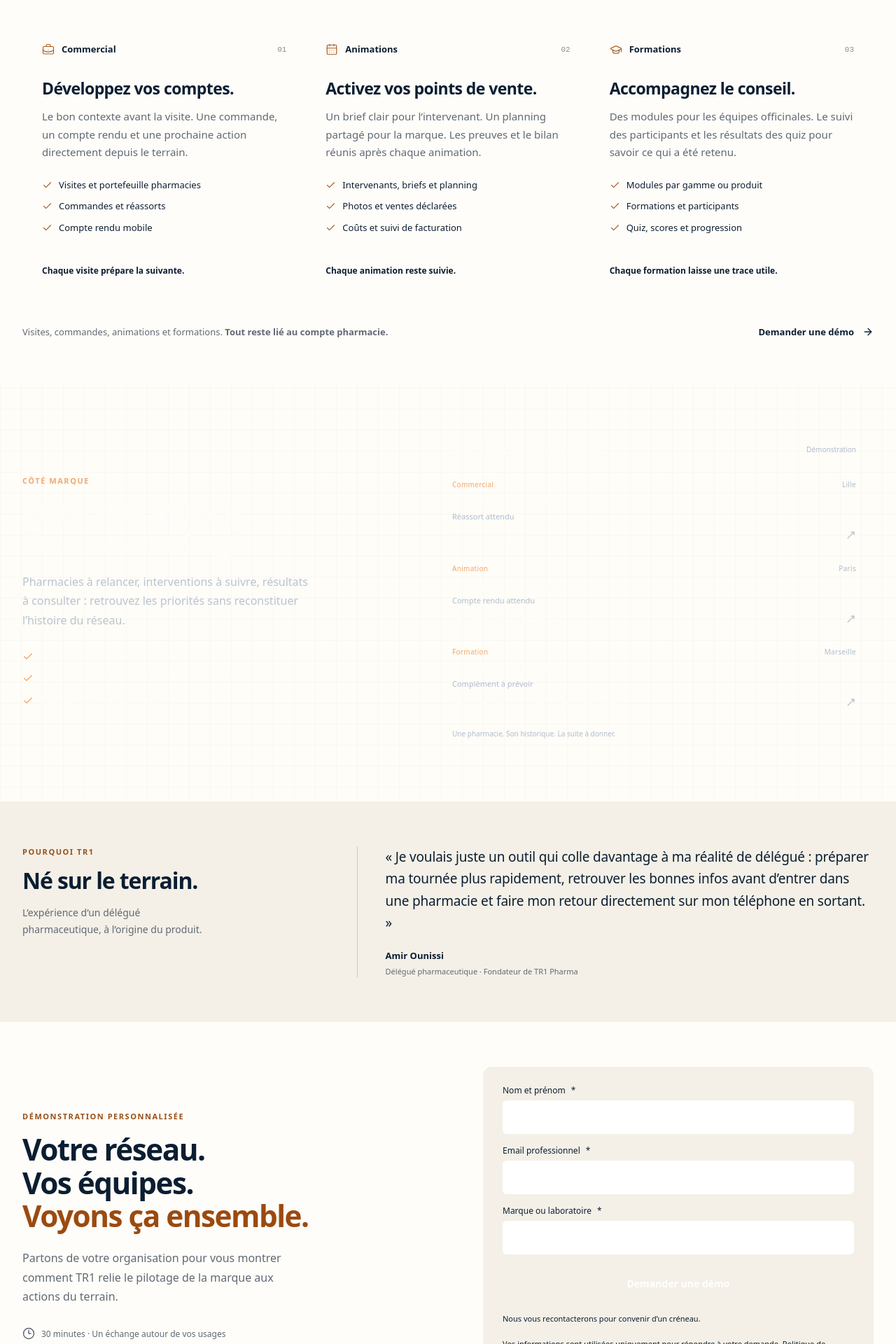
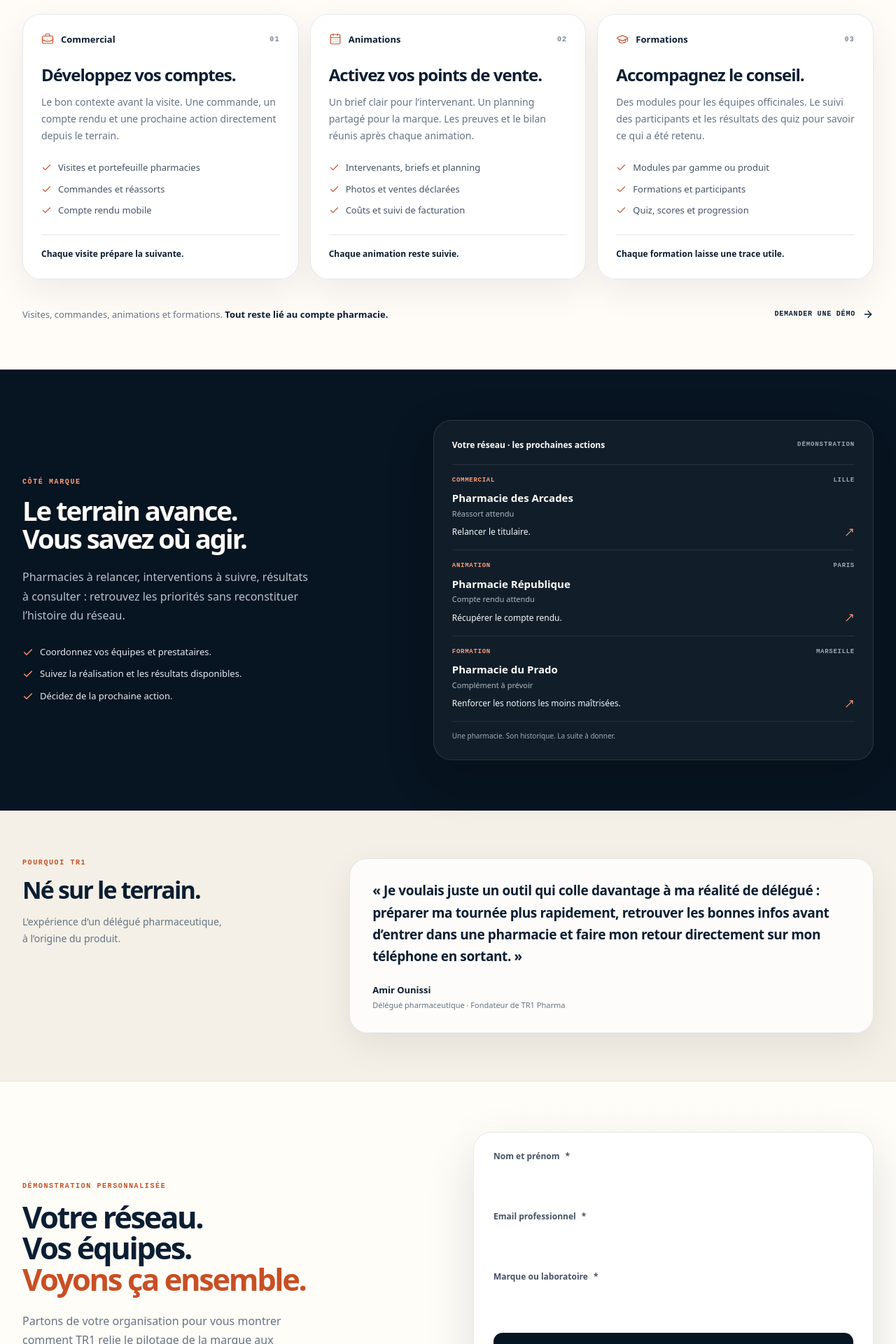
Before and after one commit to Amir-ounissi/TR1-Pharma, a Next.js app: page / in a window 1280 px wide. Shown: the part 1740-3660 px from the top of the page at 70% size. Built offline with nearby package versions, Linux system fonts and the light colour scheme; no server answers.

Commit message:
style(marketing): reprend le langage visuel de la connexion

```diff
--- a/src/app/(public)/landing.module.css
+++ b/src/app/(public)/landing.module.css
@@ -11,9 +11,9 @@
 }
 
 .platform {
-  padding-block: 76px 48px;
-  background: #fffdf9;
-  border-block: 1px solid var(--tr1-line);
+  padding-block: 76px 56px;
+  border-block: 1px solid rgba(11, 30, 50, .10);
+  background: rgba(255, 253, 248, .82);
 }
 
 .sectionHeading {
@@ -21,52 +21,52 @@
   grid-template-columns: 1fr 1fr;
   align-items: end;
   gap: 64px;
-  margin-bottom: 40px;
+  margin-bottom: 36px;
 }
 
 .eyebrow {
-  margin-bottom: 16px;
-  font-size: 11px;
-  font-weight: 650;
+  margin-bottom: 14px;
+  font-family: var(--font-mono);
+  font-size: 10px;
+  font-weight: 900;
   line-height: 1.4;
-  letter-spacing: .14em;
+  letter-spacing: .16em;
   text-transform: uppercase;
-  color: #985019;
+  color: #c84f24;
 }
 
 .heading {
-  font-size: clamp(30px, 3.1vw, 42px);
-  font-weight: 700;
-  line-height: 1.12;
-  letter-spacing: -.035em;
+  color: #0b1e32;
+  font-size: clamp(31px, 3.1vw, 44px);
+  font-weight: 900;
+  line-height: 1.03;
+  letter-spacing: -.055em;
   text-wrap: balance;
 }
 
 .intro {
   max-width: 440px;
   margin-left: auto;
-  color: #606974;
-  font-size: 17px;
-  line-height: 1.65;
+  color: #667384;
+  font-size: 16px;
+  line-height: 1.7;
 }
 
 .useCases {
   display: grid;
   grid-template-columns: repeat(3, minmax(0, 1fr));
-  border: 1px solid var(--tr1-line);
-  border-radius: 14px;
-  overflow: hidden;
+  gap: 16px;
 }
 
 .useCase {
   display: flex;
+  min-width: 0;
   flex-direction: column;
-  padding: 28px;
-  min-width: 0;
-}
-
-.useCase + .useCase {
-  border-left: 1px solid var(--tr1-line);
+  padding: 26px;
+  border: 1px solid rgba(11, 30, 50, .10);
+  border-radius: 1.6rem;
+  background: rgba(255, 255, 255, .9);
+  box-shadow: 0 18px 50px rgba(7, 20, 33, .07);
 }
 
 .useCaseTop {
@@ -74,39 +74,45 @@
   align-items: center;
   justify-content: space-between;
   gap: 16px;
-  margin-bottom: 32px;
+  margin-bottom: 28px;
 }
 
 .role {
   display: inline-flex;
   align-items: center;
   gap: 10px;
+  color: #0b1e32;
   font-size: 13px;
-  font-weight: 650;
+  font-weight: 800;
 }
 
-.role svg {
-  color: #a95b20;
+.role svg,
+.features svg,
+.brandBenefits svg {
+  color: #c84f24;
 }
 
 .number {
-  color: #8a8e91;
+  color: #7a8797;
   font-family: var(--font-mono);
-  font-size: 11px;
+  font-size: 10px;
+  font-weight: 800;
+  letter-spacing: .12em;
 }
 
 .useCase h3 {
-  font-size: 23px;
-  font-weight: 650;
-  letter-spacing: -.025em;
-  line-height: 1.2;
+  color: #0b1e32;
+  font-size: 24px;
+  font-weight: 900;
+  letter-spacing: -.04em;
+  line-height: 1.08;
 }
 
 .description {
   margin-top: 14px;
-  color: #606974;
-  font-size: 15px;
-  line-height: 1.7;
+  color: #667384;
+  font-size: 14px;
+  line-height: 1.72;
 }
 
 .features {
@@ -114,6 +120,7 @@
   gap: 11px;
   padding-block: 24px;
   margin-top: auto;
+  color: #445265;
   font-size: 13px;
   line-height: 1.5;
 }
@@ -129,15 +136,15 @@
 .brandBenefits svg {
   flex-shrink: 0;
   margin-top: 2px;
-  color: #a95b20;
 }
 
 .outcome {
-  padding-top: 18px;
-  border-top: 1px solid var(--tr1-line);
+  padding-top: 17px;
+  border-top: 1px solid rgba(11, 30, 50, .10);
+  color: #0b1e32;
   font-size: 12px;
   line-height: 1.6;
-  font-weight: 550;
+  font-weight: 800;
 }
 
 .platformFoot {
@@ -150,67 +157,75 @@
 
 .platformFoot p {
   max-width: 600px;
-  color: #606974;
+  color: #667384;
   font-size: 13px;
   line-height: 1.7;
 }
 
-.platformFoot strong { font-weight: 550; color: var(--tr1-navy); }
+.platformFoot strong {
+  color: #0b1e32;
+  font-weight: 800;
+}
 
 .textLink {
   display: inline-flex;
   align-items: center;
   flex-shrink: 0;
-  gap: 12px;
+  gap: 10px;
   min-height: 44px;
-  font-size: 13px;
-  font-weight: 650;
-  text-underline-offset: 5px;
+  color: #0b1e32;
+  font-family: var(--font-mono);
+  font-size: 10px;
+  font-weight: 900;
+  letter-spacing: .08em;
+  text-transform: uppercase;
 }
 
-.textLink:hover { text-decoration: underline; }
-.textLink:focus-visible { outline: 2px solid var(--tr1-orange); outline-offset: 5px; }
+.textLink:hover { color: #c84f24; }
+.textLink:focus-visible { outline: 2px solid #c84f24; outline-offset: 5px; }
 
 .brand {
-  padding-block: 64px;
-  background: var(--tr1-navy);
-  color: #fffdf9;
+  padding-block: 72px;
+  background: #071421;
+  color: #fffdf8;
 }
 
 .brandGrid {
   display: grid;
   grid-template-columns: .9fr 1.1fr;
-  gap: 76px;
+  gap: 72px;
   align-items: center;
 }
 
-.brand .eyebrow { color: #f2a76d; }
-.brand .heading { font-size: clamp(30px, 3vw, 40px); }
+.brand .eyebrow { color: #ff9d78; }
+.brand .heading { color: #fffdf8; font-size: clamp(31px, 3vw, 42px); }
 
 .brandCopy > p:not(.eyebrow) {
-  max-width: 410px;
+  max-width: 420px;
   margin-top: 22px;
-  color: #bac3cf;
+  color: #b9c2ce;
   font-size: 16px;
-  line-height: 1.7;
+  line-height: 1.72;
 }
 
 .brandBenefits {
   display: grid;
   gap: 12px;
   margin-top: 28px;
+  color: #e6ebf0;
   font-size: 13px;
   line-height: 1.5;
 }
 
-.brandBenefits svg { color: #f2a76d; }
+.brandBenefits svg { color: #ff9d78; }
 
 .networkPreview {
   min-width: 0;
-  padding: 24px;
-  border: 1px solid #ffffff24;
-  border-radius: 12px;
-  background: #ffffff06;
+  padding: 26px;
+  border: 1px solid rgba(255, 255, 255, .11);
+  border-radius: 1.6rem;
+  background: rgba(255, 255, 255, .045);
+  box-shadow: 0 24px 70px rgba(0, 0, 0, .20);
 }
 
 .previewHead {
@@ -219,29 +234,40 @@
   align-items: center;
   gap: 12px;
   font-size: 12px;
-  font-weight: 550;
+  font-weight: 800;
 }
 
-.demoLabel { color: #aebccc; font-size: 10px; font-weight: 400; }
+.demoLabel {
+  color: #9eabb9;
+  font-family: var(--font-mono);
+  font-size: 9px;
+  font-weight: 800;
+  letter-spacing: .10em;
+  text-transform: uppercase;
+}
+
 .priorities { margin-top: 18px; }
 
 .priority {
-  padding-block: 15px;
-  border-top: 1px solid #ffffff1c;
+  padding-block: 16px;
+  border-top: 1px solid rgba(255, 255, 255, .09);
 }
 
 .priorityLabel {
   display: flex;
   gap: 10px;
   justify-content: space-between;
-  color: #aebccc;
-  font-size: 10px;
-  letter-spacing: .03em;
+  color: #9eabb9;
+  font-family: var(--font-mono);
+  font-size: 9px;
+  font-weight: 800;
+  letter-spacing: .08em;
+  text-transform: uppercase;
 }
 
-.priorityLabel > span:first-child { color: #f2a76d; }
-.pharmacyName { margin-top: 6px; font-size: 14px; font-weight: 550; }
-.signal { margin-top: 3px; font-size: 11px; color: #aebccc; }
+.priorityLabel > span:first-child { color: #ff9d78; }
+.pharmacyName { margin-top: 7px; font-size: 15px; font-weight: 800; }
+.signal { margin-top: 3px; font-size: 11px; color: #aeb8c5; }
 
 .nextAction {
   display: flex;
@@ -249,57 +275,114 @@
   justify-content: space-between;
   gap: 16px;
   margin-top: 9px;
+  color: #f4f6f8;
   font-size: 12px;
   line-height: 1.5;
 }
 
-.nextAction svg { flex-shrink: 0; color: #aebccc; }
-.previewFoot { padding-top: 12px; border-top: 1px solid #ffffff1c; color: #aebccc; font-size: 10px; }
+.nextAction svg { flex-shrink: 0; color: #ff9d78; }
+.previewFoot { padding-top: 13px; border-top: 1px solid rgba(255, 255, 255, .09); color: #9eabb9; font-size: 10px; }
 
-.founder { padding-block: 64px; background: #f4f0e7; }
-.founderGrid { display: grid; grid-template-columns: .7fr 1.3fr; gap: 80px; }
-.founder .heading { font-size: 32px; }
-.founderContext { max-width: 280px; margin-top: 16px; font-size: 14px; line-height: 1.7; color: #606974; }
-.founderStory { border-left: 1px solid #cfc8bc; padding-left: 40px; }
-.founderStory blockquote { font-size: 19px; font-weight: 450; line-height: 1.65; letter-spacing: -.01em; }
+.founder {
+  padding-block: 68px;
+  background: #f4f0e7;
+}
+
+.founderGrid {
+  display: grid;
+  grid-template-columns: .7fr 1.3fr;
+  gap: 64px;
+  align-items: start;
+}
+
+.founder .heading { font-size: 34px; }
+.founderContext { max-width: 290px; margin-top: 16px; font-size: 14px; line-height: 1.7; color: #667384; }
+
+.founderStory {
+  padding: 30px 32px;
+  border: 1px solid rgba(11, 30, 50, .10);
+  border-radius: 1.6rem;
+  background: rgba(255, 255, 255, .78);
+  box-shadow: 0 18px 50px rgba(7, 20, 33, .07);
+}
+
+.founderStory blockquote { color: #0b1e32; font-size: 19px; font-weight: 650; line-height: 1.65; letter-spacing: -.02em; }
 .signature { display: grid; gap: 4px; margin-top: 22px; font-size: 13px; }
-.signature strong { font-weight: 650; }
-.signature span { font-size: 11px; color: #606974; }
+.signature strong { font-weight: 900; }
+.signature span { font-size: 11px; color: #667384; }
 
-.contact { padding-block: 64px; background: #fffdf9; border-top: 1px solid var(--tr1-line); }
-.contactGrid { display: grid; grid-template-columns: 1fr 1fr; gap: 100px; align-items: center; }
-.contact .heading { font-size: clamp(32px, 3.3vw, 46px); }
-.contact .heading span { color: #9b4a10; }
-.contactCopy > p:not(.eyebrow) { max-width: 390px; margin-top: 24px; font-size: 16px; line-height: 1.7; color: #606974; }
-.duration { display: flex; align-items: center; gap: 9px; margin-top: 30px; font-size: 12px; color: #606974; line-height: 1.6; }
-.duration svg { flex-shrink: 0; }
-.formPanel { padding: 28px; background: #f4f0e7; border-radius: 12px; border: 1px solid var(--tr1-line); }
+.contact {
+  padding-block: 72px;
+  border-top: 1px solid rgba(11, 30, 50, .10);
+  background: rgba(255, 253, 248, .86);
+}
+
+.contactGrid {
+  display: grid;
+  grid-template-columns: 1fr 1fr;
+  gap: 72px;
+  align-items: center;
+}
+
+.contact .heading { font-size: clamp(34px, 3.4vw, 48px); }
+.contact .heading span { color: #c84f24; }
+
+.contactCopy > p:not(.eyebrow) {
+  max-width: 400px;
+  margin-top: 24px;
+  font-size: 16px;
+  line-height: 1.7;
+  color: #667384;
+}
+
+.duration {
+  display: flex;
+  align-items: center;
+  gap: 9px;
+  margin-top: 28px;
+  color: #667384;
+  font-family: var(--font-mono);
+  font-size: 10px;
+  font-weight: 800;
+  letter-spacing: .06em;
+  text-transform: uppercase;
+  line-height: 1.6;
+}
+
+.duration svg { flex-shrink: 0; color: #c84f24; }
+
+.formPanel {
+  overflow: hidden;
+  padding: 28px;
+  border: 1px solid rgba(11, 30, 50, .10);
+  border-radius: 1.6rem;
+  background: rgba(255, 255, 255, .92);
+  box-shadow: 0 24px 70px rgba(7, 20, 33, .12);
+}
+
 .formPanel :global(#diagnostic-form) { gap: 18px; }
-.formPanel :global(button[type="submit"]) { background: var(--tr1-navy); font-family: inherit; font-size: 14px; font-weight: 650; letter-spacing: 0; text-transform: none; }
-.formPanel :global(button[type="submit"]:hover) { background: var(--tr1-navy-soft); }
-.formPanel :global(label) { font-size: 12px; }
-.formPanel :global(input) { border-color: #d5d0c7; border-radius: 6px; box-shadow: none; }
-.formPanel :global(form > p) { font-size: 11px; font-weight: 400; }
+.formPanel :global(button[type="submit"]) { border-radius: .8rem; background: #071421; font-family: var(--font-mono); font-size: 10px; font-weight: 900; letter-spacing: .08em; text-transform: uppercase; }
+.formPanel :global(button[type="submit"]:hover) { background: #0b1e32; }
+.formPanel :global(label) { color: #445265; font-size: 12px; font-weight: 700; }
+.formPanel :global(input) { border-color: rgba(11, 30, 50, .14); border-radius: .8rem; box-shadow: none; }
+.formPanel :global(form > p) { color: #667384; font-size: 11px; font-weight: 400; }
 
 @media (max-width: 1023px) {
   .sectionHeading { gap: 32px; }
   .useCase { padding: 22px; }
   .useCase h3 { font-size: 21px; }
-  .brandGrid { gap: 40px; }
-  .founderGrid { gap: 40px; }
-  .contactGrid { gap: 40px; }
+  .brandGrid, .founderGrid, .contactGrid { gap: 40px; }
 }
 
 @media (max-width: 767px) {
   .container { width: calc(100% - 40px); }
-  .platform { padding-block: 44px 32px; }
+  .platform { padding-block: 48px 38px; }
   .sectionHeading { grid-template-columns: 1fr; gap: 18px; margin-bottom: 28px; }
   .heading { font-size: 32px; }
-  .eyebrow { margin-bottom: 12px; font-size: 10px; }
+  .eyebrow { margin-bottom: 12px; font-size: 9px; }
   .intro { max-width: 100%; margin-left: 0; font-size: 15px; }
   .useCases { grid-template-columns: 1fr; }
   .useCase { padding: 24px; }
-  .useCase + .useCase { border-left: 0; border-top: 1px solid var(--tr1-line); }
   .useCaseTop { margin-bottom: 20px; }
   .useCase h3 { font-size: 23px; }
   .description { font-size: 14px; }
@@ -308,17 +391,17 @@
   .platformFoot { display: block; margin-top: 20px; }
   .platformFoot p { font-size: 12px; }
   .textLink { margin-top: 12px; }
-  .brand, .founder, .contact { padding-block: 44px; }
+  .brand, .founder, .contact { padding-block: 48px; }
   .brandGrid, .founderGrid, .contactGrid { grid-template-columns: 1fr; gap: 30px; }
   .brandCopy > p:not(.eyebrow) { font-size: 15px; margin-top: 18px; }
   .brandBenefits { margin-top: 22px; }
-  .networkPreview { padding: 20px; }
+  .networkPreview { padding: 22px; }
   .previewHead { font-size: 11px; flex-wrap: wrap; }
-  .founderStory { padding-left: 20px; }
+  .founderStory { padding: 24px; }
   .founderContext { max-width: 100%; margin-top: 12px; }
   .founderStory blockquote { font-size: 17px; }
   .contact .heading { font-size: 34px; }
   .contactCopy > p:not(.eyebrow) { margin-top: 18px; font-size: 15px; }
-  .duration { margin-top: 20px; font-size: 11px; }
+  .duration { margin-top: 20px; font-size: 9px; }
   .formPanel { padding: 22px; }
 }
```
